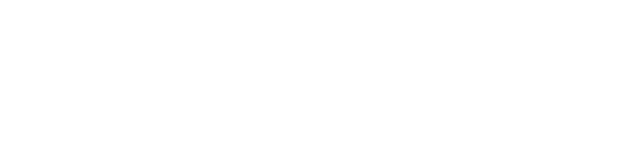
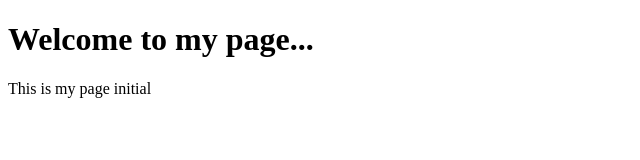
Before and after one commit to AlvinRHD/proyectoInicio, a plain HTML site: page proyectoInicio/index.html in a window 1280 px wide. Shown: the whole page, without its empty margins (0-640 px from the left). Drawn offline with Linux system fonts and the light colour scheme.

Commit message:
Contenido 2 commit anterior se salto

```diff
--- a/proyectoInicio/index.html
+++ b/proyectoInicio/index.html
@@ -5,5 +5,8 @@
     <meta name="viewport" content="width=device-width, initial-scale=1.0" />
     <title>My page</title>
   </head>
-  <body></body>
+  <body>
+    <h1>Welcome to my page...</h1>
+    <p>This is my page initial</p>
+  </body>
 </html>
```
